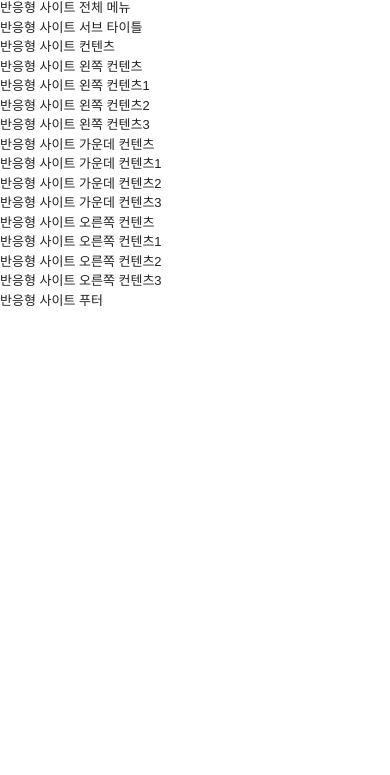
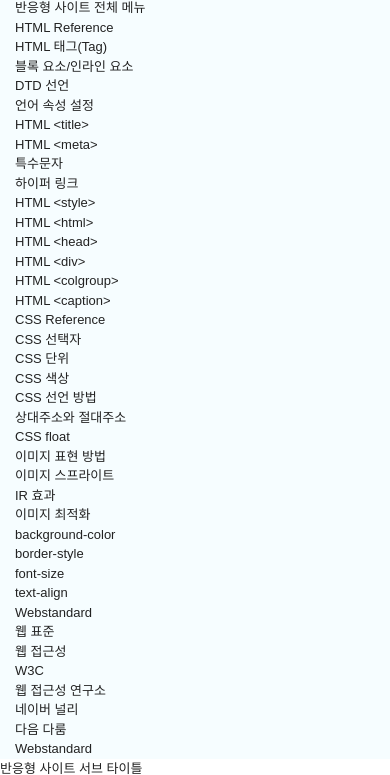
Before and after one commit to e-7281998/study_responsive, a plain HTML site: page responsive/index.html in a window 390 px wide. Shown: the part 329-1104 px from the top of the page. Before the commit the page ends 844 px from the top, so only its background shows below. Drawn offline with nearby package versions, Linux system fonts and the light colour scheme.

Commit message:
Add html file [responsive/index.html]

```diff
--- a/responsive/index.html
+++ b/responsive/index.html
@@ -1,3 +1,4 @@
+<!-- 전체메뉴-->
 <!DOCTYPE html>
 <html lang="ko">
 <head>
@@ -56,9 +57,67 @@
     </header>
     <!-- header -->
 
-    <nav>
-        <h2>반응형 사이트 전체 메뉴</h2>
+    <nav id="nav">
+       <div class="container">
+           <div class="row">
+               <div class="nav">
+                   <h2 class="ir_su">반응형 사이트 전체 메뉴</h2>
+                   <div>
+                        <h3>HTML Reference</h3>
+                        <ol>
+                            <li><a href="#">HTML 태그(Tag)</a></li>
+                            <li><a href="#">블록 요소/인라인 요소</a></li>
+                            <li><a href="#">DTD 선언</a></li>
+                            <li><a href="#">언어 속성 설정</a></li>
+                            <li><a href="#">HTML &lt;title&gt;</a></li>
+                            <li><a href="#">HTML &lt;meta&gt;</a></li>
+                            <li><a href="#">특수문자</a></li>
+                            <li><a href="#">하이퍼 링크</a></li>
+                            <li><a href="#">HTML &lt;style&gt;</a></li>
+                            <li><a href="#">HTML &lt;html&gt;</a></li>
+                            <li><a href="#">HTML &lt;head&gt;</a></li>
+                            <li><a href="#">HTML &lt;div&gt;</a></li>
+                            <li><a href="#">HTML &lt;colgroup&gt;</a></li>
+                            <li><a href="#">HTML &lt;caption&gt;</a></li>
+                        </ol>
+                    </div>
+                    <div>
+                        <h3>CSS  Reference</h3>
+                        <ol>
+                            <li><a href="#">CSS 선택자</a></li>
+                            <li><a href="#">CSS 단위</a></li>
+                            <li><a href="#">CSS 색상</a></li>
+                            <li><a href="#">CSS 선언 방법</a></li>
+                            <li><a href="#">상대주소와 절대주소</a></li>
+                            <li><a href="#">CSS float</a></li>
+                            <li><a href="#">이미지 표현 방법</a></li>
+                            <li><a href="#">이미지 스프라이트</a></li>
+                            <li><a href="#">IR 효과</a></li>
+                            <li><a href="#">이미지 최적화</a></li>
+                            <li><a href="#">background-color</a></li>
+                            <li><a href="#">border-style</a></li>
+                            <li><a href="#">font-size</a></li>
+                            <li><a href="#">text-align</a></li>
+                        </ol>
+                    </div>
+                    <div class="last">
+                        <h3>Webstandard</h3>
+                        <ol>
+                            <li><a href="#">웹 표준</a></li>
+                            <li><a href="#">웹 접근성</a></li>
+                            <li><a href="#">W3C</a></li>
+                            <li><a href="#">웹 접근성 연구소</a></li>
+                            <li><a href="#">네이버 널리</a></li>
+                            <li><a href="#">다음 다룸</a></li>
+                            <li><a href="#">Webstandard</a></li>
+                        </ol>
+                    </div>
+               </div>
+           </div>
+       </div>
     </nav>
+    <!-- nav -->
+
     <article>
         <h2>반응형 사이트 서브 타이틀</h2>
     </article>
```
